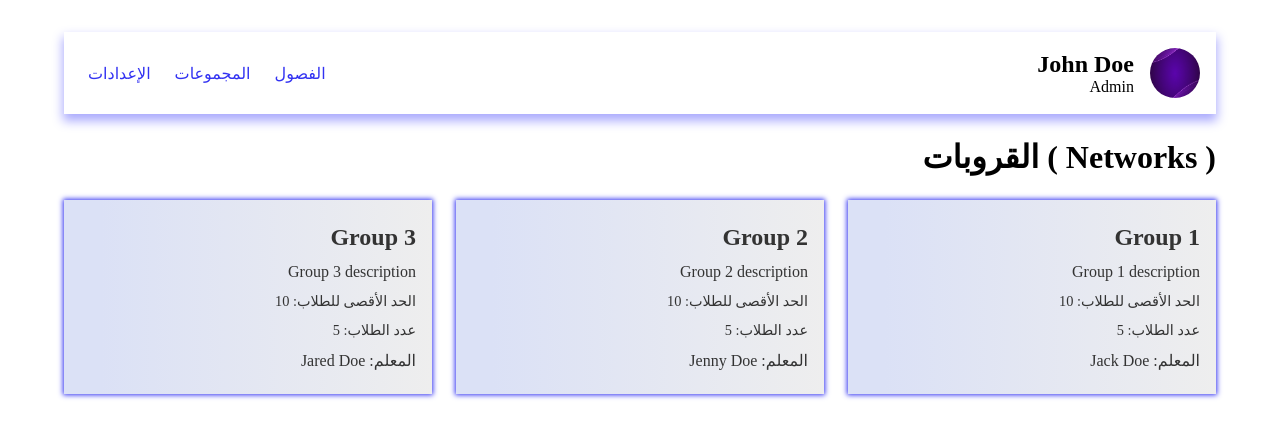
After one commit to feny1/WebUQU8, a PHP site: page /pages/viewGroups.php?id=1 in a window 1280 px wide. The commit adds this page. Shown: the top 438 px of the page. Run offline with PHP 8.4, Linux system fonts and the light colour scheme.

Commit message:
Add class and group viewing functionality with sample data

```diff
--- /dev/null
+++ b/data/test_data.php
@@ -0,0 +1,60 @@
+<?php
+// Example 4 students data and 3 teachers data in the same array with id, name, and role
+$users = [
+    ['id' => 1, 'name' => 'John Doe', 'role' => 'Student'],
+    ['id' => 2, 'name' => 'Jane Doe', 'role' => 'Student'],
+    ['id' => 3, 'name' => 'Jim Doe', 'role' => 'Student'],
+    ['id' => 4, 'name' => 'Jill Doe', 'role' => 'Student'],
+    ['id' => 5, 'name' => 'Jack Doe', 'role' => 'Teacher'],
+    ['id' => 6, 'name' => 'Jenny Doe', 'role' => 'Teacher'],
+    ['id' => 7, 'name' => 'Jared Doe', 'role' => 'Teacher']
+];
+// Example 2 classes data with id, title, description, and limit
+$classes = [
+    ['id' => 1, 'title' => 'Networks', 'description' => 'Networks class', 'limit' => 40],
+    ['id' => 2, 'title' => 'Databases', 'description' => 'Databases class', 'limit' => 30]
+];
+// (Example 3 groups data with id, title, description, limit, members, class_id, and teacher_id) for each class
+$_groups = [
+    ['id' => 1, 'title' => 'Group 1', 'description' => 'Group 1 description', 'limit' => 10, 'members' => 5, 'class_id' => 1, 'teacher_id' => 5],
+    ['id' => 2, 'title' => 'Group 2', 'description' => 'Group 2 description', 'limit' => 10, 'members' => 5, 'class_id' => 1, 'teacher_id' => 6],
+    ['id' => 3, 'title' => 'Group 3', 'description' => 'Group 3 description', 'limit' => 10, 'members' => 5, 'class_id' => 1, 'teacher_id' => 7],
+    ['id' => 4, 'title' => 'Group 1', 'description' => 'Group 1 description', 'limit' => 10, 'members' => 5, 'class_id' => 2, 'teacher_id' => 5],
+    ['id' => 5, 'title' => 'Group 2', 'description' => 'Group 2 description', 'limit' => 10, 'members' => 5, 'class_id' => 2, 'teacher_id' => 6],
+    ['id' => 6, 'title' => 'Group 3', 'description' => 'Group 3 description', 'limit' => 10, 'members' => 5, 'class_id' => 2, 'teacher_id' => 7]
+];
+
+// Example join group/student data with group_id and student_id
+$group_students = [
+    ['group_id' => 1, 'student_id' => 1],
+    ['group_id' => 1, 'student_id' => 2],
+    ['group_id' => 1, 'student_id' => 3],
+    ['group_id' => 1, 'student_id' => 4],
+    ['group_id' => 1, 'student_id' => 5],
+    ['group_id' => 2, 'student_id' => 1],
+    ['group_id' => 2, 'student_id' => 2],
+    ['group_id' => 2, 'student_id' => 3],
+    ['group_id' => 2, 'student_id' => 4],
+    ['group_id' => 2, 'student_id' => 5],
+    ['group_id' => 3, 'student_id' => 1],
+    ['group_id' => 3, 'student_id' => 2],
+    ['group_id' => 3, 'student_id' => 3],
+    ['group_id' => 3, 'student_id' => 4],
+    ['group_id' => 3, 'student_id' => 5],
+    ['group_id' => 4, 'student_id' => 1],
+    ['group_id' => 4, 'student_id' => 2],
+    ['group_id' => 4, 'student_id' => 3],
+    ['group_id' => 4, 'student_id' => 4],
+    ['group_id' => 4, 'student_id' => 5],
+    ['group_id' => 5, 'student_id' => 1],
+    ['group_id' => 5, 'student_id' => 2],
+    ['group_id' => 5, 'student_id' => 3],
+    ['group_id' => 5, 'student_id' => 4],
+    ['group_id' => 5, 'student_id' => 5],
+    ['group_id' => 6, 'student_id' => 1],
+    ['group_id' => 6, 'student_id' => 2],
+    ['group_id' => 6, 'student_id' => 3],
+    ['group_id' => 6, 'student_id' => 4],
+    ['group_id' => 6, 'student_id' => 5]
+];
+?>
--- /dev/null
+++ b/pages/viewGroups.php
@@ -0,0 +1,45 @@
+<?php
+include "../data/test_data.php";
+$class = $_GET['id'];
+$groups = [];
+foreach ($_groups as $group) {
+  if ($group['class_id'] == $class) {
+    $groups[] = $group;
+  }
+}
+?>
+<!DOCTYPE html>
+<html lang="ar" dir="rtl">
+
+<head>
+  <meta charset="UTF-8" />
+  <meta name="viewport" content="width=device-width, initial-scale=1.0" />
+  <title>
+    <?php echo $classes[$class-1]['title']; ?> القروبات
+  </title>
+  <link rel="stylesheet" href="../styles/viewGroups.css" />
+</head>
+
+<body>
+  <?php include "../components/navbar.php" ?>
+
+  <h1 class="heading">
+   (
+    <?php echo $classes[$class-1]['title']; ?>
+   ) القروبات
+  </h1>
+
+  <main class="container">
+    <?php foreach ($groups as $group) { ?>
+        <a href="#" class="group">
+          <h2 class="title"><?php echo $group['title']; ?></h2>
+          <p class="desc"><?php echo $group['description']; ?></p>
+          <p class="limit">الحد الأقصى للطلاب: <?php echo $group['limit']; ?></p>
+          <p class="members">عدد الطلاب: <?php echo $group['members']; ?></p>
+          <p class="teacher">المعلم: <?php echo $users[$group['teacher_id'] - 1]['name']; ?></p>
+        </a>
+    <?php } ?>
+  </main>
+</body>
+
+</html>
--- /dev/null
+++ b/styles/viewGroups.css
@@ -0,0 +1,66 @@
+* {
+  padding: 0;
+  margin: 0;
+  box-sizing: border-box;
+  text-decoration: none;
+  list-style: none;
+}
+
+body {
+  padding: 2rem 4rem;
+}
+
+h1.heading {
+  margin-block: 1.5rem;
+}
+
+.container {
+  display: grid;
+  grid-template-columns: repeat(auto-fill, minmax(300px, 1fr));
+
+  gap: 1.5rem;
+}
+
+.group {
+  display: grid;
+  gap: 0.75rem;
+  background-image: linear-gradient(to right, #dbe1f6 10%, #eee);
+  padding: 1.5rem 1rem;
+  box-shadow: 0 0 5px 1px rgb(50, 50, 242);
+
+  color: #333;
+
+  cursor: pointer;
+}
+
+.group:hover {
+  transition-duration: 300ms;
+  transition-timing-function: ease-out;
+  transform: scale(1.03);
+
+  box-shadow: 0 0 5px 3px rgb(94, 28, 236);
+}
+/*do the remaining styling
+  <main class="container">
+    <a href="#" class="group">
+      <h2 class="title">عنوان القروب</h2>
+      <p class="desc">وصف القروب</p>
+      <p class="limit">الحد الأقصى للأعضاء: 40</p>
+      <p class="members">عدد الأعضاء: 30</p>
+    </a>
+  </main>
+
+  */
+  h2.title {
+    font-size: 1.5rem;
+    font-weight: bold;
+  }
+  .desc {
+    font-size: 1rem;
+  }
+  .limit {
+    font-size: 0.9rem;
+  }
+  .members {
+    font-size: 0.9rem;
+  }
```
Also changed, not shown: pages/viewClasses.php (+10 -5 lines), pages/viewGroupDetails.php (added, +21 -0 lines).
